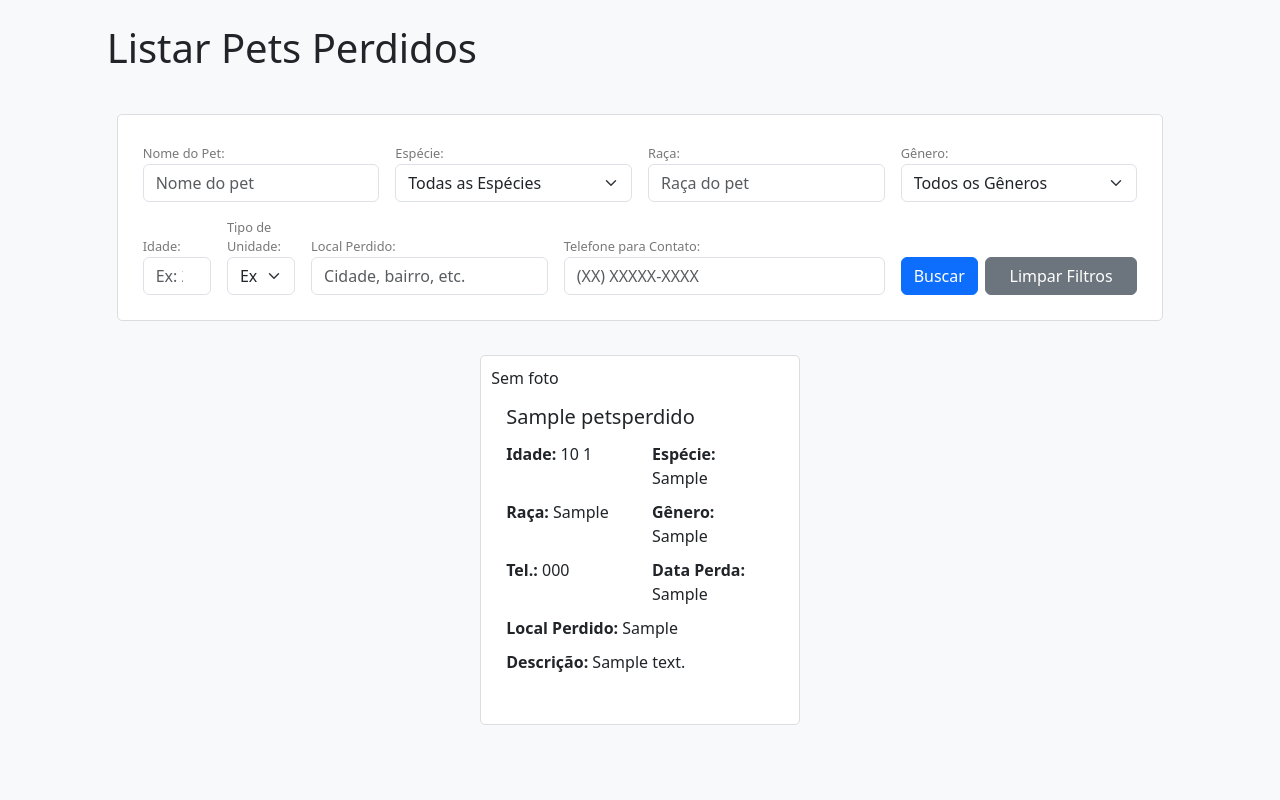
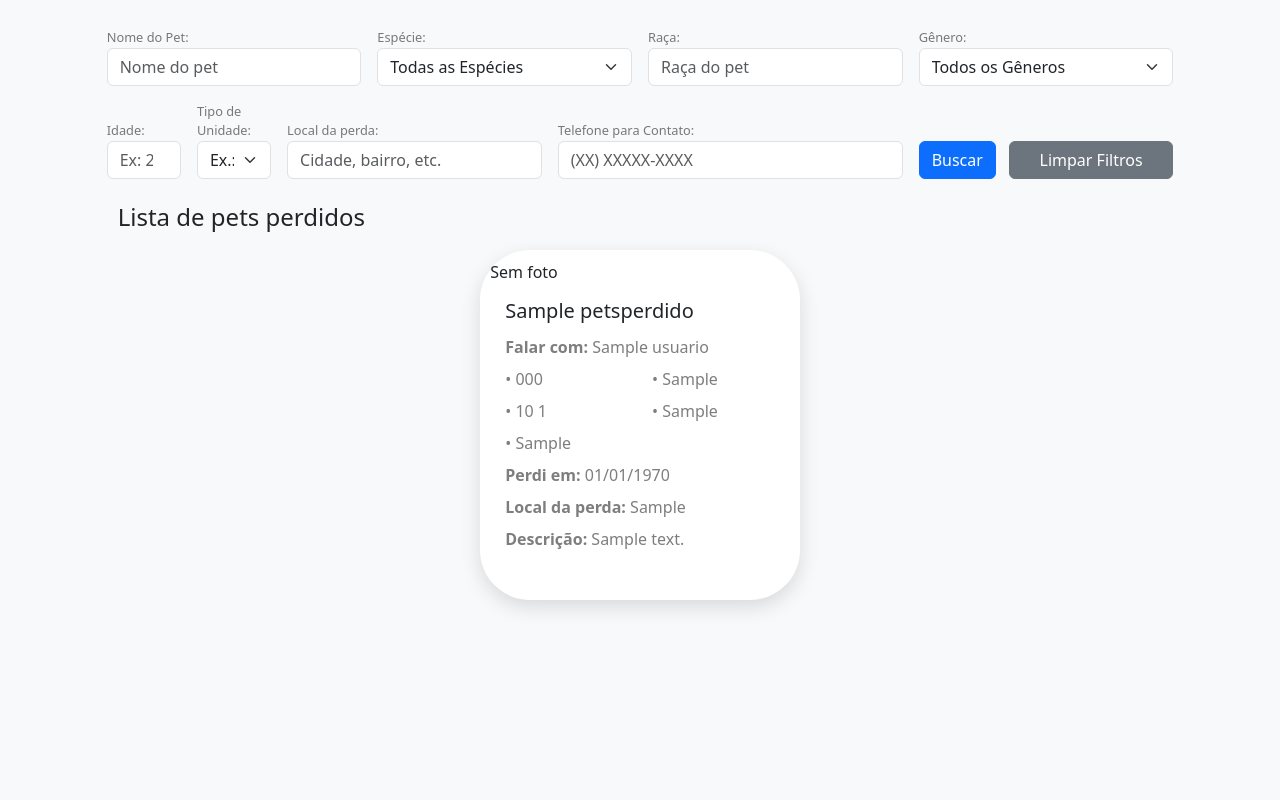
Before and after one commit to tais1804/acheipet_git, a PHP site: page /acheipet_git/listar_pet_perdido.php in a window 1280 px wide. Shown: the part 88-888 px from the top of the page. Run offline with PHP 8.4, Linux system fonts and the light colour scheme; the visitor is signed in with stand-in values (Sample User, id 1); tables that the repository leaves empty or names only in its code hold one stand-in row (values such as "Sample post"); grey boxes marked "Sample" are stand-in pictures; some libraries are stand-ins or nearby versions.

Commit message:
melhorias na páginas de listar pet e pet perdido

```diff
--- a/listar_pet_perdido.php
+++ b/listar_pet_perdido.php
@@ -26,12 +26,12 @@ if ($_SERVER["REQUEST_METHOD"] == "GET" && isset($_GET['buscar'])) {
 }
 
 try {
-    $sql = "SELECT * FROM PetsPerdidos WHERE 1=1";
+    $sql = "SELECT pp.*, u.nome AS nome_usuario FROM PetsPerdidos pp JOIN usuarios u ON pp.id_usuario = u.id_usuario WHERE 1=1";
 
     $params = [];
 
     if (!empty($filtro_nome)) {
-        $sql .= " AND nome LIKE ?";
+        $sql .= " AND pp.nome LIKE ?"; // AQUI ESTÁ A CORREÇÃO
         $params[] = '%' . $filtro_nome . '%';
     }
     if (!empty($filtro_especie)) {
@@ -125,13 +125,15 @@ try {
     .card {
         margin: 10px;
         padding: 10px;
-        border: 1px solid #ddd;
-        border-radius: 5px;
+        border: 0px solid #ddd;
+        border-radius: 50px;
+        box-shadow: 0px 7px 20px #00000021;
     }
 
     .card img {
         max-width: 100%;
-
+        height: auto;
+        border-radius: 36px !important;
     }
 
     .card-body {
@@ -159,13 +161,17 @@ try {
 
     .card-img-achei {
         max-width: 100%;
-        height: 299px !important;
+        height: 267px !important;
         object-fit: cover;
         /* Para garantir que a imagem preencha o espaço sem distorcer */
     }
 
+    .card-pet-perdido {
+        color: #7e7e7e;
+    }
+
     .card-pet-perdido div {
-        margin: 5px 0 5px 0;
+        margin: 4px 0 4px 0;
     }
     </style>
 
@@ -180,11 +186,9 @@ try {
             <div id="webcrumbs">
                 <div class="relative col-lg-10 mx-auto min-h-screen">
                     <br />
-                    <h1 class="h1">Listar Pets Perdidos</h1>
-                    <br />
 
-                    <div class="card mb-4">
-                        <div class="card-body">
+                    <div class="mb-4">
+                        <div>
                             <form method="GET" action="listar_pet_perdido.php">
                                 <div class="row g-3 align-items-end">
                                     <div class="col-md-3 form-group">
@@ -242,7 +246,7 @@ try {
                                         </select>
                                     </div>
                                     <div class="col-md-3">
-                                        <label for="local_perdido" class="form-label">Local Perdido:</label>
+                                        <label for="local_perdido" class="form-label">Local da perda:</label>
                                         <input type="text" class="form-control" id="local_perdido" name="local_perdido"
                                             value="<?php echo htmlspecialchars($filtro_local); ?>"
                                             placeholder="Cidade, bairro, etc.">
@@ -264,6 +268,9 @@ try {
                             </form>
                         </div>
                     </div>
+
+                    <h1 class="h4 title">Lista de pets perdidos</h1>
+
                     <!-- NOVO - CARDS PARA LISTAR PETS PERDIDOS -->
                     <?php if (count($petsPerdidos) > 0): ?>
                     <div id="listarpet">
@@ -283,28 +290,41 @@ try {
                                     <div class="card-body d-flex flex-column">
                                         <h5 class="card-title"><?php echo htmlspecialchars($pet_perdido["nome"]); ?>
                                         </h5>
+
                                         <div class="row card-pet-perdido">
+                                            <div class="col-md-12">
+                                                <b>Falar com: </b>
+                                                <?php echo htmlspecialchars($pet_perdido["nome_usuario"]); ?>
+                                            </div>
+
                                             <div class="col-md-6">
-                                                <b>Idade:
-                                                </b><?php echo htmlspecialchars($pet_perdido["idade_valor"]) . " " . htmlspecialchars($pet_perdido["idade_unidade"]); ?>
+                                                <!--<b>Tel.: </b>-->
+                                                &bull;
+                                                <?php echo htmlspecialchars($pet_perdido["telefone_contato"]); ?>
                                             </div>
                                             <div class="col-md-6">
-                                                <b>Espécie: </b>
-                                                <?php echo htmlspecialchars($pet_perdido["especie"]); ?>
+                                                <!--<b>Espécie: </b>-->
+                                                &bull; <?php echo htmlspecialchars($pet_perdido["especie"]); ?>
                                             </div>
                                             <div class="col-md-6">
-                                                <b>Raça: </b> <?php echo htmlspecialchars($pet_perdido["raca"]); ?>
+                                                <!--<b>Idade:</b>-->
+                                                &bull;
+                                                <?php echo htmlspecialchars($pet_perdido["idade_valor"]) . " " . htmlspecialchars($pet_perdido["idade_unidade"]); ?>
+                                            </div>
+
+                                            <div class="col-md-6">
+                                                <!--<b>Raça: </b>-->
+                                                &bull; <?php echo htmlspecialchars($pet_perdido["raca"]); ?>
                                             </div>
                                             <div class="col-md-6">
-                                                <b>Gênero: </b> <?php echo htmlspecialchars($pet_perdido["genero"]); ?>
+                                                <!--<b>Gênero: </b>-->
+                                                &bull; <?php echo htmlspecialchars($pet_perdido["genero"]); ?>
                                             </div>
-                                            <div class="col-md-6"><b>Tel.: </b>
-                                                <?php echo htmlspecialchars($pet_perdido["telefone_contato"]); ?>
+
+                                            <div class="col-md-12"><b>Perdi em: </b>
+                                                <?php echo date("d/m/Y", strtotime($pet_perdido["data_perda"])); ?>
                                             </div>
-                                            <div class="col-md-6"><b>Data Perda: </b>
-                                                <?php echo htmlspecialchars($pet_perdido["data_perda"]); ?>
-                                            </div>
-                                            <div class="col-md-12"><b>Local Perdido: </b>
+                                            <div class="col-md-12"><b>Local da perda: </b>
                                                 <?php echo htmlspecialchars($pet_perdido["local_perdido"]); ?>
                                             </div>
                                             <div class="col-md-12"><b>Descrição: </b>
```
Also changed, not shown: listar_pets.php (+47 -19 lines).
